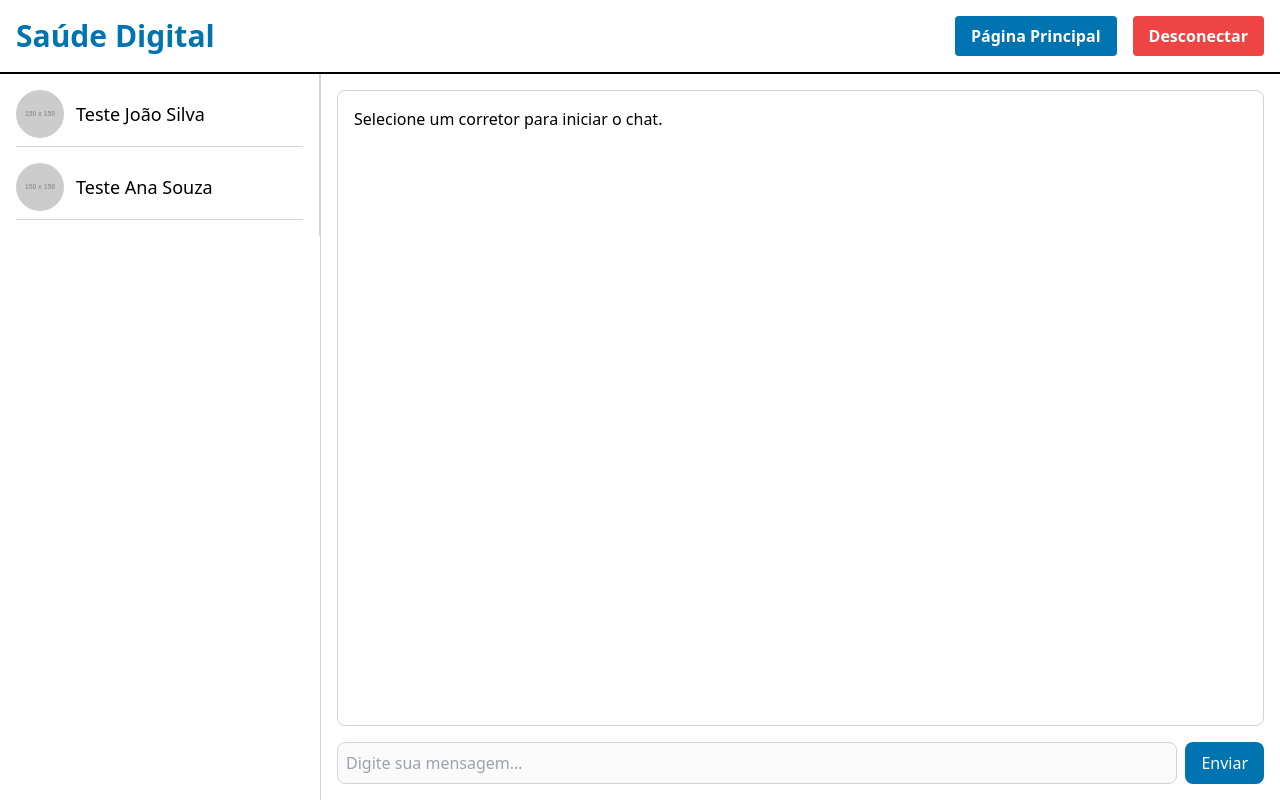
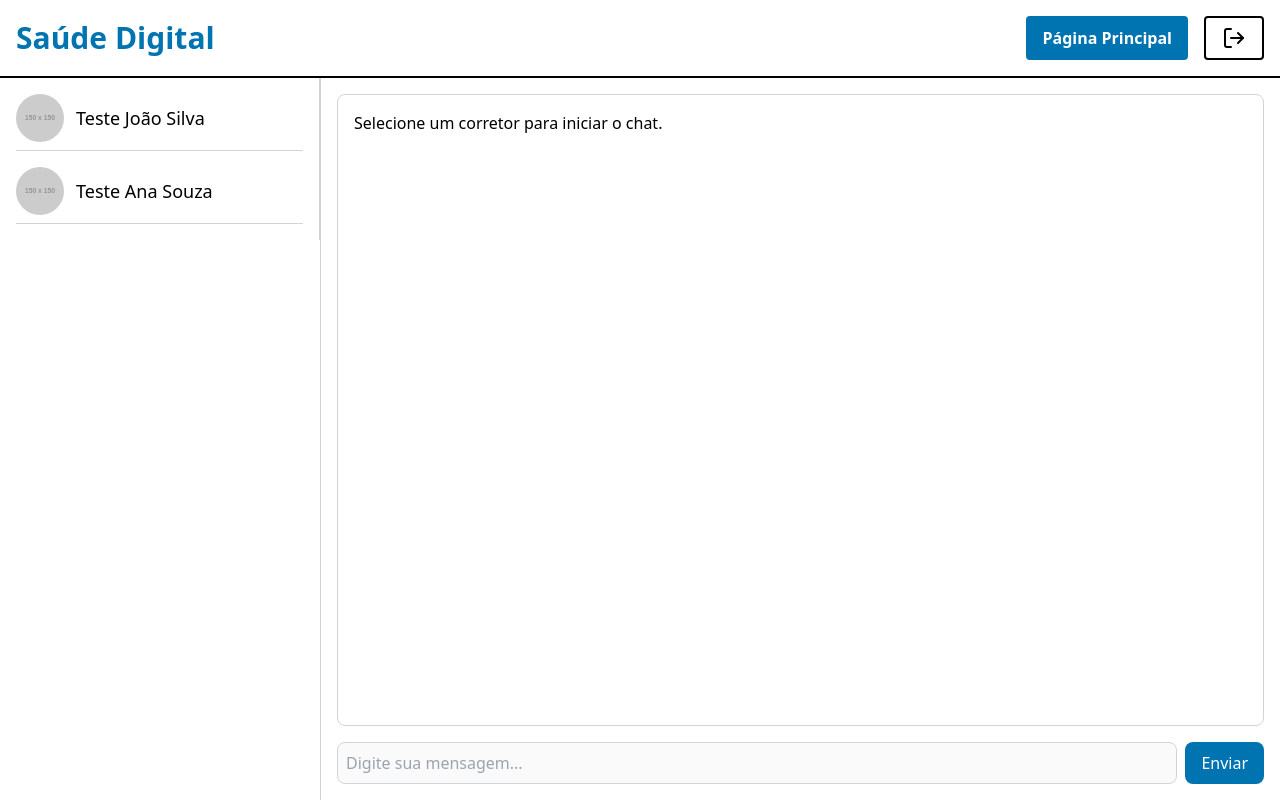
Before and after one commit to Joaoespindola1/Saude-Digital, a React (Vite) app in the folder Front_Saude_Digital/: page /messages in a window 1280 px wide. Built offline with nearby package versions, Linux system fonts and the light colour scheme.

Commit message:
new btn logout

```diff
--- a/Front_Saude_Digital/package.json
+++ b/Front_Saude_Digital/package.json
@@ -11,6 +11,7 @@
   },
   "dependencies": {
     "axios": "^1.7.7",
+    "lucide-react": "^0.454.0",
     "react": "^18.3.1",
     "react-dom": "^18.3.1",
     "react-router-dom": "^6.26.2"
--- a/Front_Saude_Digital/src/components/LogoutButton.jsx
+++ b/Front_Saude_Digital/src/components/LogoutButton.jsx
@@ -1,22 +1,23 @@
-import React from "react";
-import { useNavigate } from "react-router-dom";
+import { LogOut } from 'lucide-react'
+import { useNavigate } from "react-router-dom"
+
 
 const LogoutButton = () => {
-  const navigate = useNavigate();
+  const navigate = useNavigate()
 
   const handleLogout = () => {
-    localStorage.clear();
-    navigate("/login");
+    localStorage.clear()
+    navigate("/login")
   };
 
   return (
     <button
       onClick={handleLogout}
-      className="bg-red-500 hover:bg-red-700 text-white font-bold py-2 px-4 rounded focus:outline-none focus:shadow-outline"
+      className="bg-white hover:bg-red-700 text-black border-2 border-black font-bold py-2 px-4 rounded focus:outline-none focus:shadow-outline transition duration-200 ease-in-out"
     >
-      Desconectar
+      <LogOut />
     </button>
-  );
-};
+  )
+}
 
-export default LogoutButton;
+export default LogoutButton
```
Also changed, not shown: 1 other file (tests, documents, lock files or other folders).
